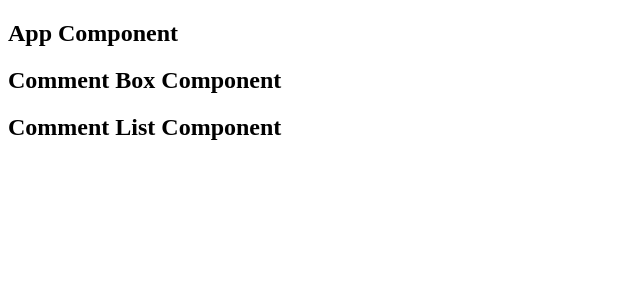
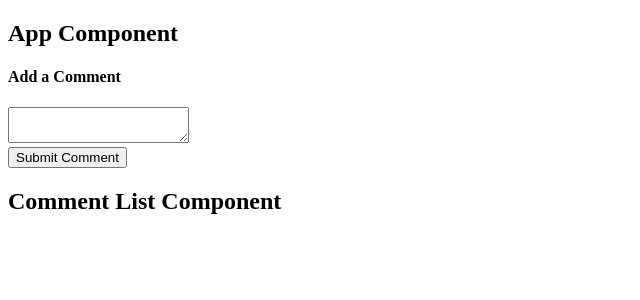
Before and after one commit to rayGreycloud/testing-react, a React (Create React App) app: page / in a window 1280 px wide. Shown: the top 300 px of the page, without its empty margins (0-640 px from the left). Built offline with nearby package versions, Linux system fonts and the light colour scheme.

Commit message:
Convert to class based component; render form; make textarea a controlled input

```diff
--- a/src/components/CommentBox.js
+++ b/src/components/CommentBox.js
@@ -1,9 +1,32 @@
-import React from 'react';
+import React, { Component } from 'react';
 
-export default () => {
-  return (
-    <div>
-      <h2>Comment Box Component</h2>
-    </div>
-  );
-};
+class CommentBox extends Component {
+  state = { comment: '' };
+
+  handleChange = e => {
+    this.setState({ comment: e.target.value });
+  };
+
+  handleSubmit = e => {
+    e.preventDefault();
+
+    // TODO - Call an action creator
+    // TODO - Save the comment
+
+    this.setState({ comment: '' });
+  };
+
+  render() {
+    return (
+      <form onSubmit={this.handleSubmit}>
+        <h4>Add a Comment</h4>
+        <textarea onChange={this.handleChange} value={this.state.comment} />
+        <div>
+          <button>Submit Comment</button>
+        </div>
+      </form>
+    );
+  }
+}
+
+export default CommentBox;
```
